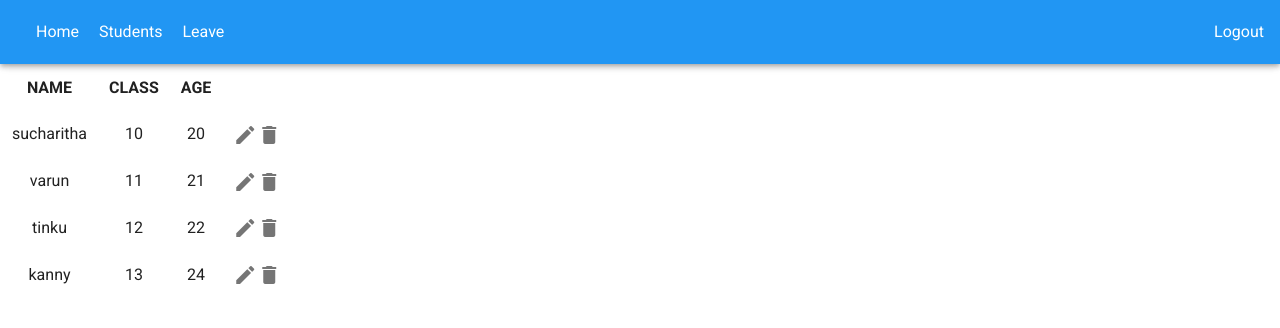
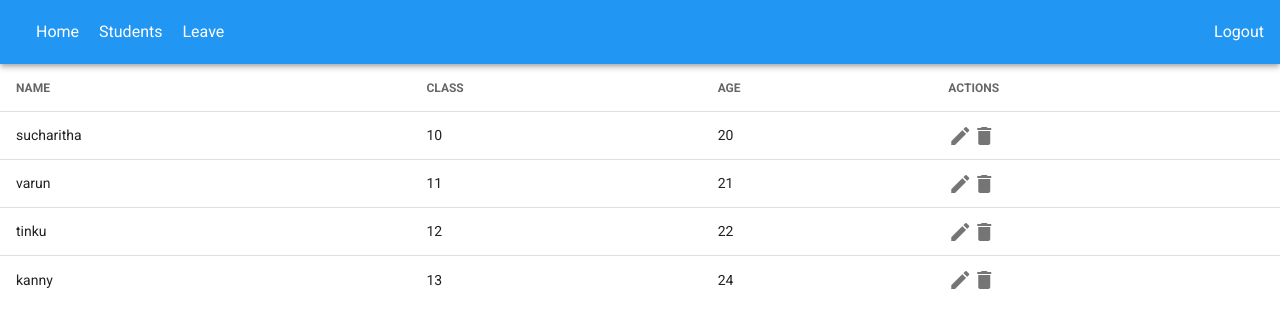
Before and after one commit to Varungoud542/vue-employee-portal, a Vue app: page /#/StudentsPage in a window 1280 px wide. Shown: the top 328 px of the page. Built offline with nearby package versions, Linux system fonts and the light colour scheme.

Commit message:
added v-simple-table component

```diff
--- a/src/components/LeavePage.vue
+++ b/src/components/LeavePage.vue
@@ -27,17 +27,21 @@ export default {
 </script>
 <template>
   <div>
-    <table>
+    <v-simple-table>
+      <thead>
         <tr>
           <th>NAME</th>
           <th>AGE</th>
           <th>POSITION</th>
-        <th>leaveDuration</th>
+          <th>LEAVEDURATION</th>
           <th>LEAVETYPE</th>
           <th>ROLE</th>
           <th>ID</th>
           <th>STATUS</th>
+          <th>ACTIONS</th>
         </tr>
+      </thead>
+      <tbody>
         <tr
           v-for="(employeeDetails, index) in employeesDetails"
           :key="employeeDetails.id"
@@ -59,14 +63,13 @@ export default {
               class="custom-btn"
               color="primary"
               @click="approvedOrRejected(employeeDetails, 'Approved', index)"
-            >Approve
-          </v-btn>
-        </td>
-        <td
               v-if="
-            employeeDetails.status == 'Pending' && currentUser.role == 'admin'
+                employeeDetails.status == 'Pending' &&
+                  currentUser.role == 'admin'
               "
             >
+              Approve
+            </v-btn>
             <v-btn
               class="custom-btn"
               color="error"
@@ -76,11 +79,15 @@ export default {
             </v-btn>
           </td>
         </tr>
-    </table>
+      </tbody>
+    </v-simple-table>
   </div>
 </template>
 <style>
 .custom-btn {
   width: 100px;
 }
+tbody {
+  text-align: left;
+}
 </style>
--- a/src/components/StudentsPage.vue
+++ b/src/components/StudentsPage.vue
@@ -50,28 +50,6 @@ export default {
 </script>
 <template>
   <div>
-    <div>
-      <table>
-        <tr>
-          <th>NAME</th>
-          <th>CLASS</th>
-          <th>AGE</th>
-        </tr>
-        <tr v-for="(student, index) in students" :key="student.class">
-          <td>{{ student.name }}</td>
-          <td>{{ student.class }}</td>
-          <td>{{ student.age }}</td>
-          <td>
-            <v-icon @click="editStudent(student, index)">
-              mdi-pencil
-            </v-icon>
-            <v-icon @click="deleteStudent(student)">
-              mdi-delete
-            </v-icon>
-          </td>
-        </tr>
-      </table>
-    </div>
     <v-dialog v-model="isEdited" max-width="600px">
       <v-card>
         <v-card-title>
@@ -96,10 +74,40 @@ export default {
         </v-card-text>
       </v-card>
     </v-dialog>
+    <v-simple-table>
+      <template v-slot:default>
+        <thead>
+          <tr>
+            <th>NAME</th>
+            <th>CLASS</th>
+            <th>AGE</th>
+            <th>ACTIONS</th>
+          </tr>
+        </thead>
+        <tbody>
+          <tr v-for="(student, index) in students" :key="student.class">
+            <td>{{ student.name }}</td>
+            <td>{{ student.class }}</td>
+            <td>{{ student.age }}</td>
+            <td>
+              <v-icon @click="editStudent(student, index)">
+                mdi-pencil
+              </v-icon>
+              <v-icon @click="deleteStudent(index)">
+                mdi-delete
+              </v-icon>
+            </td>
+          </tr>
+        </tbody>
+      </template>
+    </v-simple-table>
   </div>
 </template>
 <style>
 .edit-btn {
   color: white !important;
 }
+tbody {
+  text-align: left;
+}
 </style>
```
Lines whose indentation alone changed are shown as unchanged.
